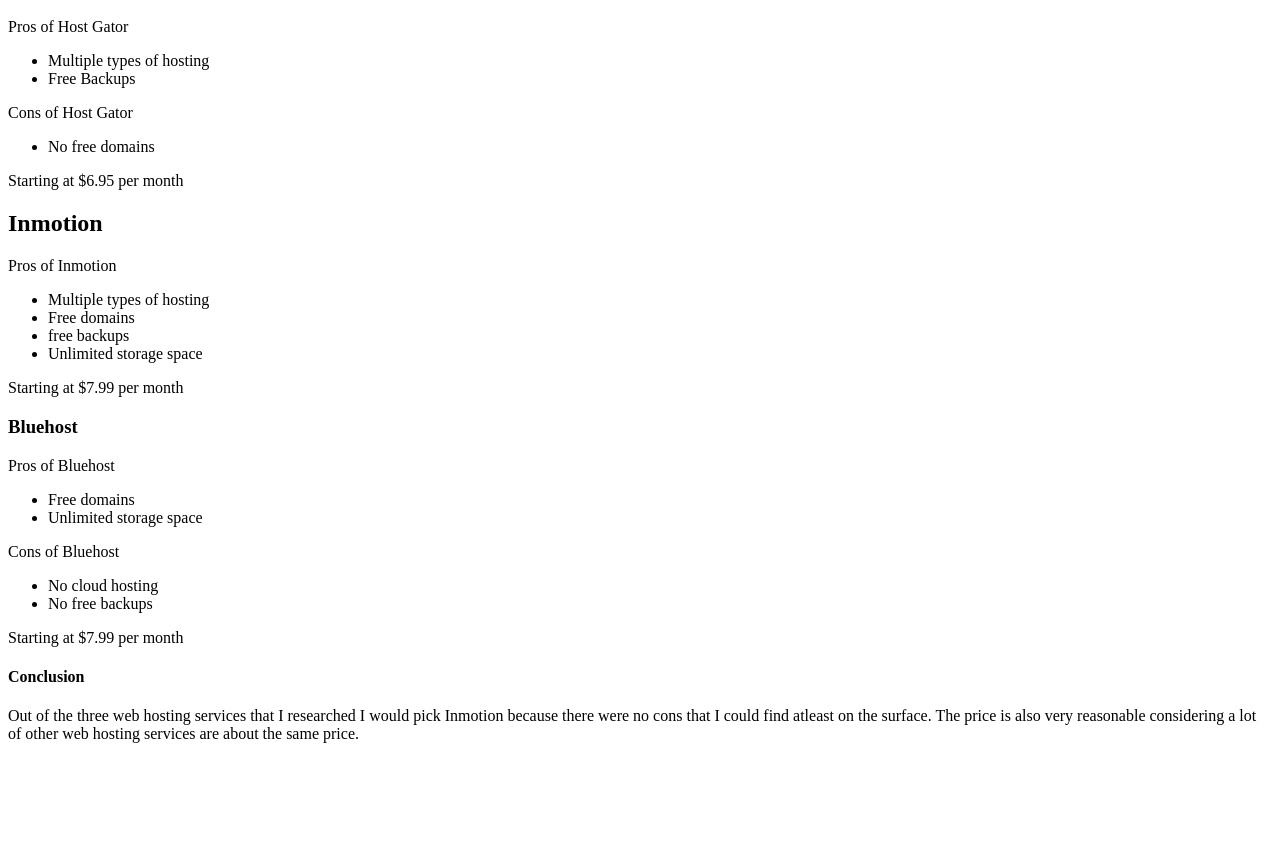
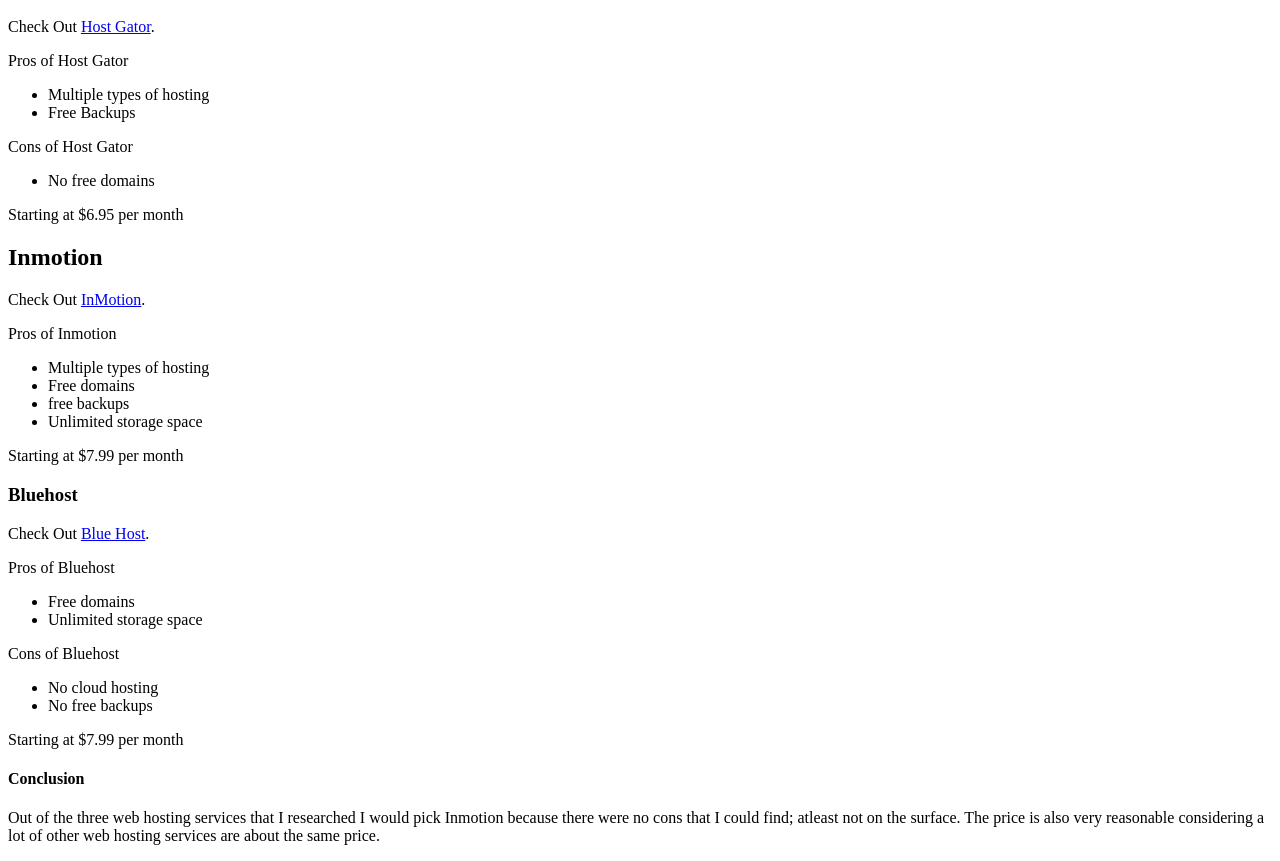
Before and after one commit to mrarehm/mrarehm.github.io, a plain HTML site: page webhosting.html in a window 1280 px wide. Shown: the part 48-909 px from the top of the page. Before the commit the page ends 807 px from the top, so only its background shows below. Drawn offline with Linux system fonts and the light colour scheme.

Commit message:
Add files via upload

```diff
--- a/webhosting.html
+++ b/webhosting.html
@@ -5,6 +5,8 @@
 </head>
 <body>
 <h1>Host Gator</h1>
+
+<p>Check Out <a href="http://hostgator.com" target="_new" title="HostGator">Host Gator</a>.</p>
 
 <p>Pros of Host Gator</p>
 <ul>
@@ -19,6 +21,8 @@
 
 <h2>Inmotion</h2>
 
+<p>Check Out <a href="http://inmotionhosting.com/home-y" target="_new" title="InMotion">InMotion</a>.</p>
+
 <p>Pros of Inmotion</p>
 
 <ul>
@@ -30,6 +34,7 @@
 
 <p>Starting at $7.99 per month</p>
 <h3>Bluehost</h3>
+<p>Check Out <a href="http://bluehost.com" target="_new" title="Bluehost">Blue Host</a>.</p>
 
 <p>Pros of Bluehost</p>
 
@@ -47,5 +52,5 @@
 <p>Starting at $7.99 per month</p>
 
 <h4>Conclusion</h4>
-<p>Out of the three web hosting services that I researched I would pick Inmotion because there were no cons that I could find atleast on the surface.
+<p>Out of the three web hosting services that I researched I would pick Inmotion because there were no cons that I could find; atleast not on the surface.
 The price is also very reasonable considering a lot of other web hosting services are about the same price.</p>
```
